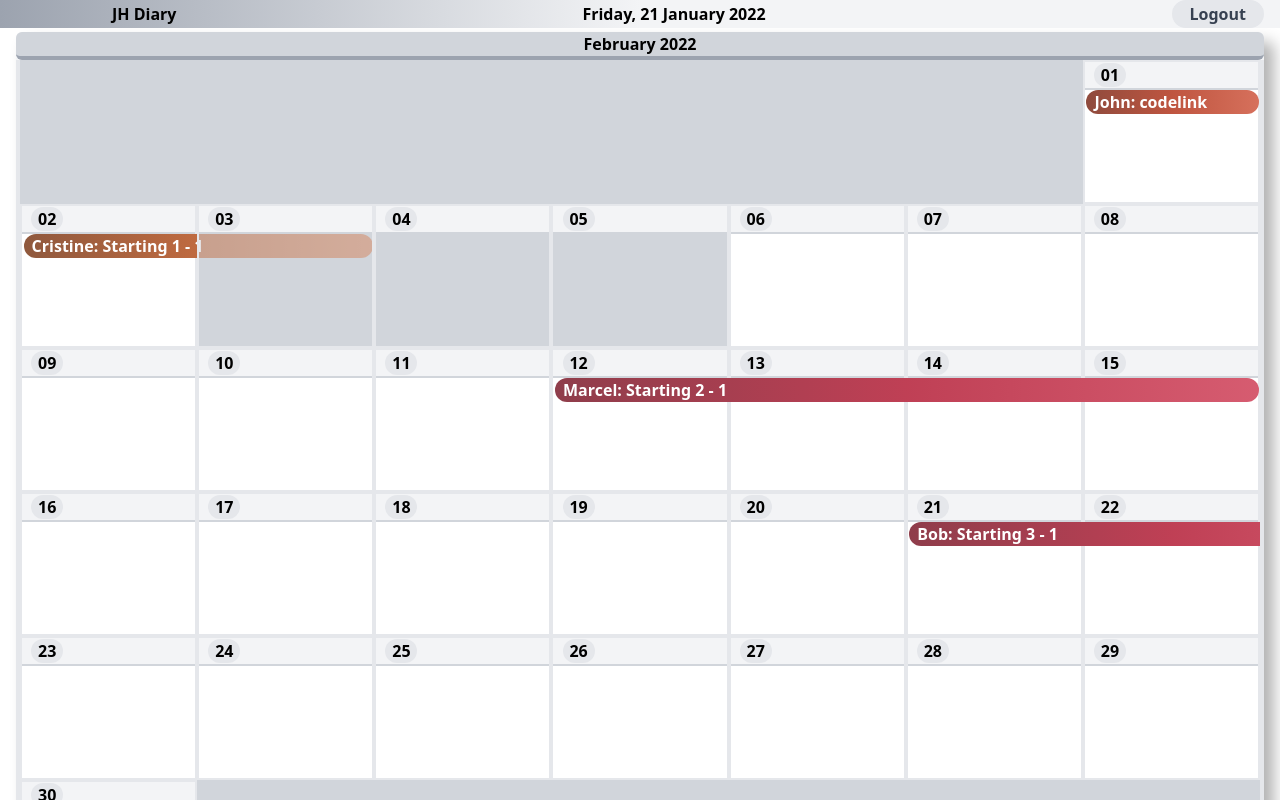
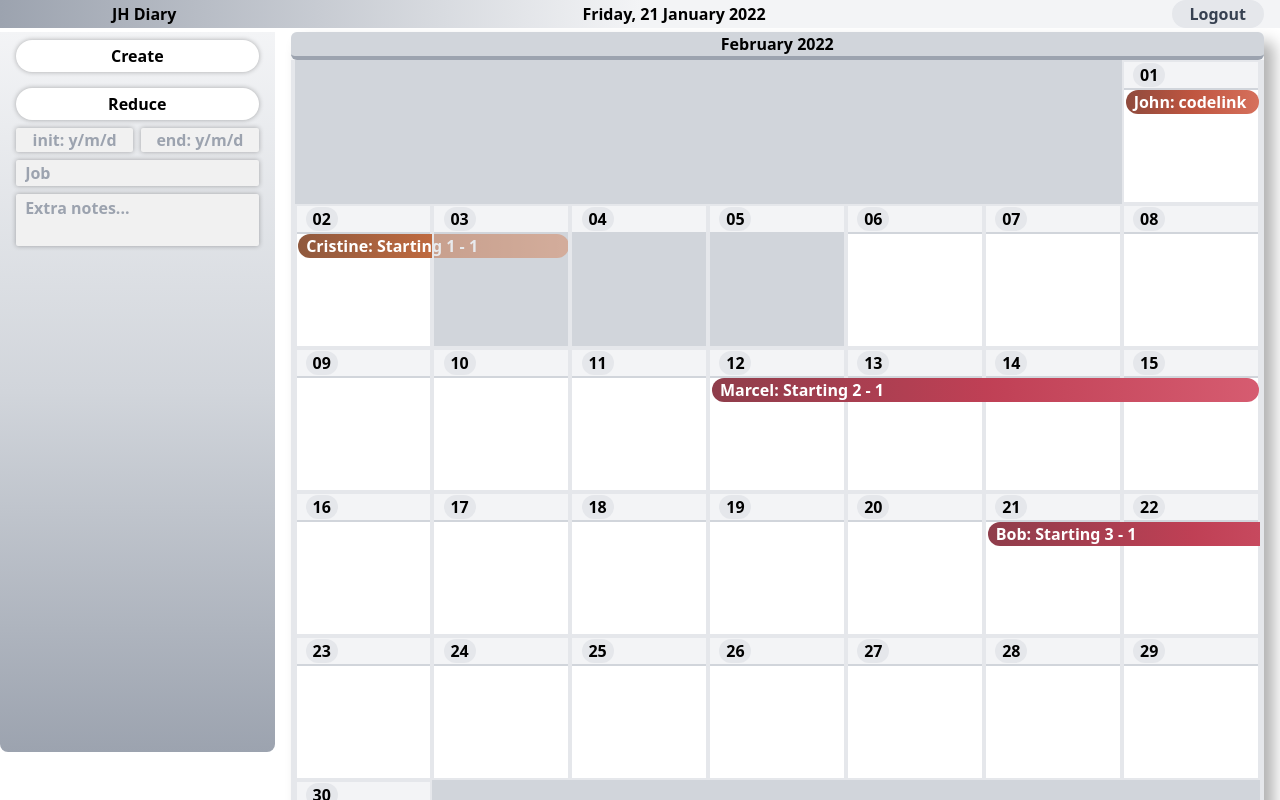
Before and after one commit to espin-tolosa/calendar-ts, a React (Vite) app: page / in a window 1280 px wide. Shown: the top 800 px of the page. Built offline with nearby package versions, Linux system fonts and the light colour scheme.

Commit message:
Reducer to Controller

```diff
--- /dev/null
+++ b/src/context/displayController.tsx
@@ -0,0 +1,5 @@
+import { useContext, createContext } from "react";
+
+//const CTXdisplayController = useContext()
+
+export const CtxController = createContext({ display: true });
--- a/src/layouts/Header.tsx
+++ b/src/layouts/Header.tsx
@@ -1,14 +1,15 @@
 import * as tw_Layouts from "@/layouts/tw";
 import { Topnav } from "@/components/Topnav/main";
 import { setstate } from "@/interfaces";
+import React from "react";
 
 interface isetstate {
-  setToogle: setstate<boolean>;
+  setToogle: React.DispatchWithoutAction;
 }
 
 export const LayoutHeader = ({ setToogle }: isetstate) => {
   return (
-    <tw_Layouts.TWheader onClick={() => setToogle((prev) => !prev)}>
+    <tw_Layouts.TWheader onClick={() => setToogle()}>
       <Topnav />
     </tw_Layouts.TWheader>
   );
--- a/src/layouts/Main.tsx
+++ b/src/layouts/Main.tsx
@@ -1,17 +1,23 @@
-import { useState } from "react";
+import { useState, useReducer } from "react";
 import { LayoutMaster } from "@/layouts/Master";
 import { LayoutHeader } from "@/layouts/Header";
 import * as tw_Layouts from "@/layouts/tw";
 
+const initState = { display: true };
+
+function reducer(state: { display: boolean }) {
+  return { display: !state.display };
+}
+
 export const LayoutMain = () => {
-  const [toogleCreate, setToogleCreate] = useState(false);
+  const [state, dispatch] = useReducer(reducer, initState);
   return (
     <tw_Layouts.TWapp>
       {/*header-layout*/}
-      <LayoutHeader setToogle={setToogleCreate} />
+      <LayoutHeader setToogle={dispatch} />
 
       {/*main-layout: layout-grid*/}
-      <LayoutMaster display={toogleCreate} />
+      <LayoutMaster display={state.display} />
     </tw_Layouts.TWapp>
   );
 };
```
